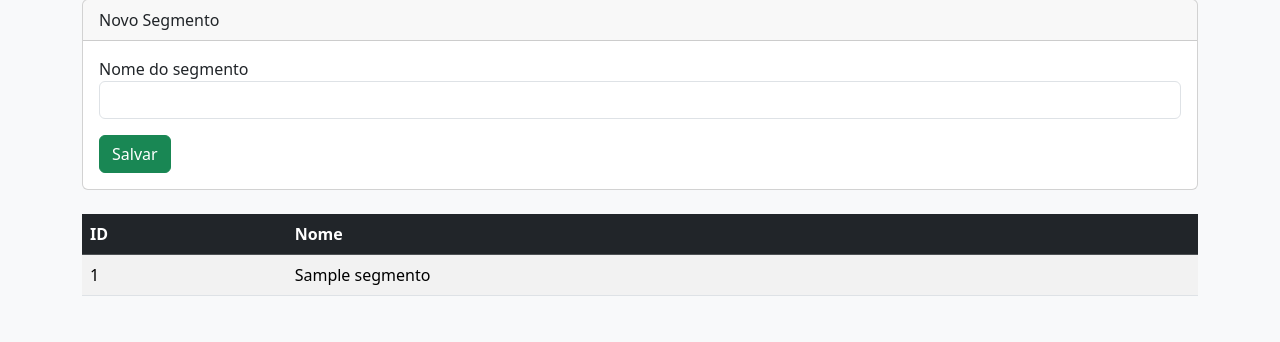
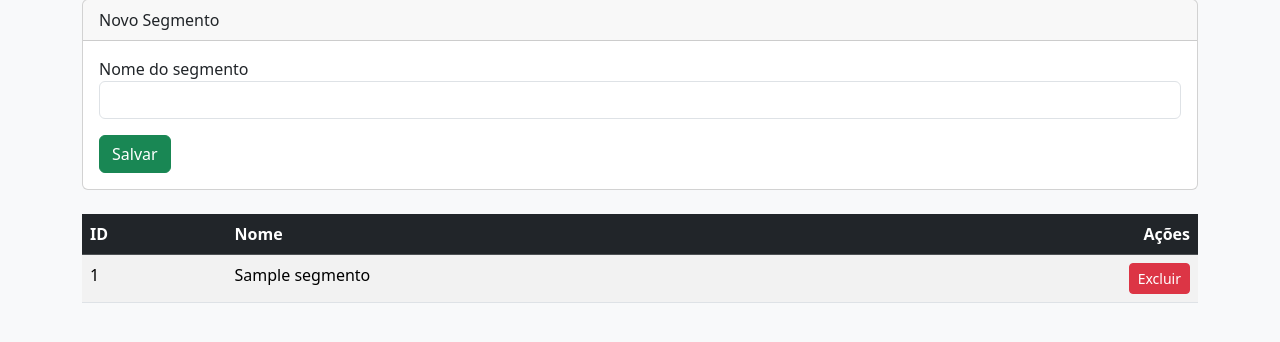
Before and after one commit to Vinimds77/Mobiliza, a Flask app: page /segmentos in a window 1280 px wide. Shown: the part 162-504 px from the top of the page. Run offline with Flask 3, Linux system fonts and the light colour scheme; tables that the repository leaves empty hold one stand-in row (values such as "Sample post").

Commit message:
Adiciona exclusao de segmentos com protecao contra vinculos

```diff
--- a/app.py
+++ b/app.py
@@ -64,10 +64,31 @@ def segmentos():
 
     lista = Segmento.query.all()
 
+    erro = request.args.get("erro")
+
     return render_template(
         "segmentos.html",
-        segmentos=lista
+        segmentos=lista,
+        erro=erro
     )
+
+
+@app.route("/segmentos/excluir/<int:id>")
+def excluir_segmento(id):
+
+    segmento = Segmento.query.get_or_404(id)
+
+    tem_contatos = Contato.query.filter_by(
+        segmento_id=id
+    ).count()
+
+    if tem_contatos > 0:
+        return redirect("/segmentos?erro=vinculado")
+
+    db.session.delete(segmento)
+    db.session.commit()
+
+    return redirect("/segmentos")
 
 
 # ===========================
--- a/templates/segmentos.html
+++ b/templates/segmentos.html
@@ -7,6 +7,15 @@
     <h1>📂 Segmentos</h1>
 
     <hr>
+
+    {% if erro == "vinculado" %}
+
+        <div class="alert alert-warning">
+            Não é possível excluir este segmento porque existem contatos vinculados a ele.
+            Mova ou exclua esses contatos primeiro.
+        </div>
+
+    {% endif %}
 
     <div class="card mb-4">
 
@@ -50,6 +59,8 @@
 
                 <th>Nome</th>
 
+                <th class="text-end">Ações</th>
+
             </tr>
 
         </thead>
@@ -64,6 +75,19 @@
 
                 <td>{{ segmento.nome }}</td>
 
+                <td class="text-end">
+
+                    <a
+                        href="/segmentos/excluir/{{ segmento.id }}"
+                        class="btn btn-danger btn-sm"
+                        onclick="return confirm('Tem certeza que deseja excluir o segmento {{ segmento.nome }}?');">
+
+                        Excluir
+
+                    </a>
+
+                </td>
+
             </tr>
 
         {% endfor %}
```
